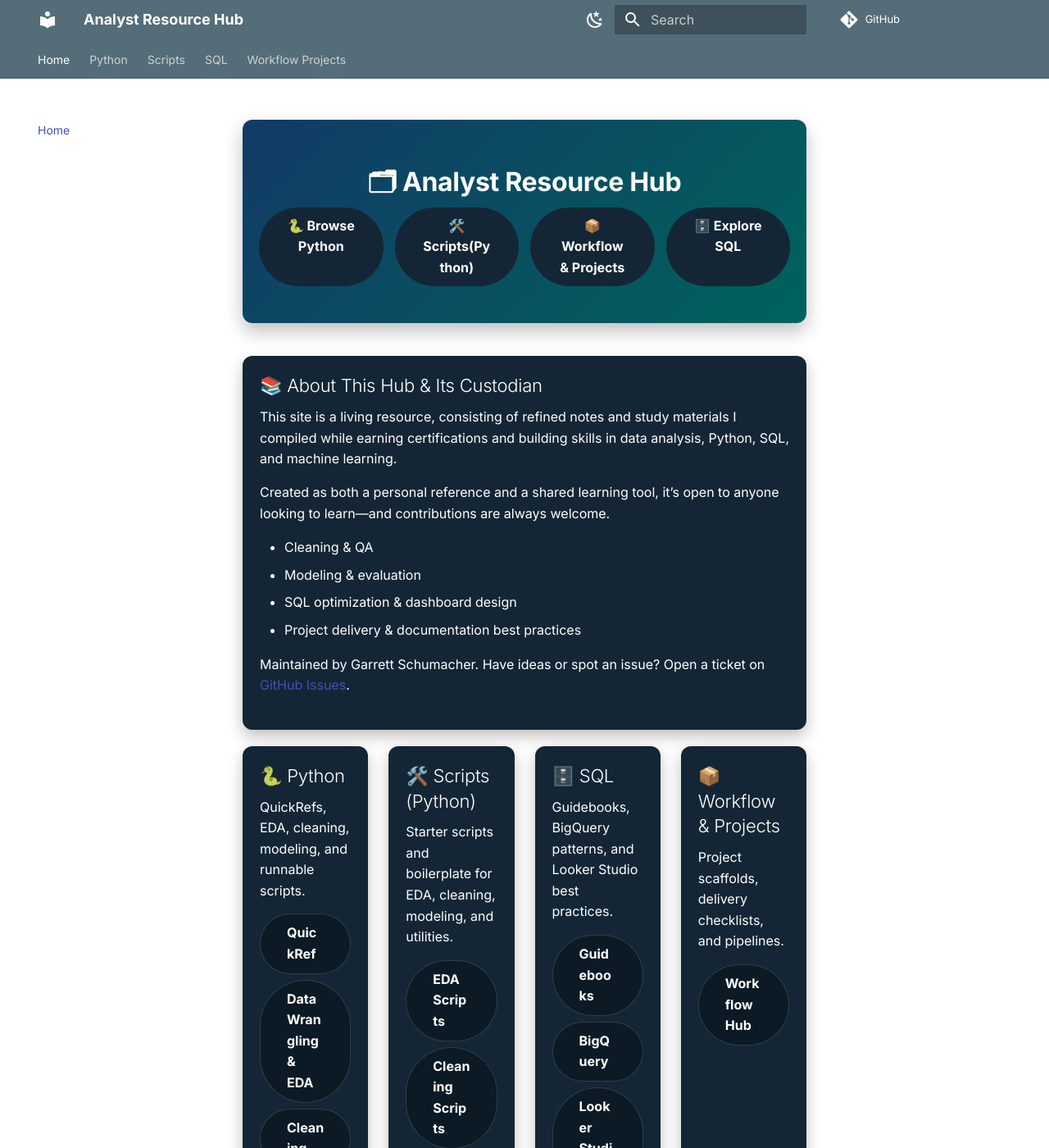
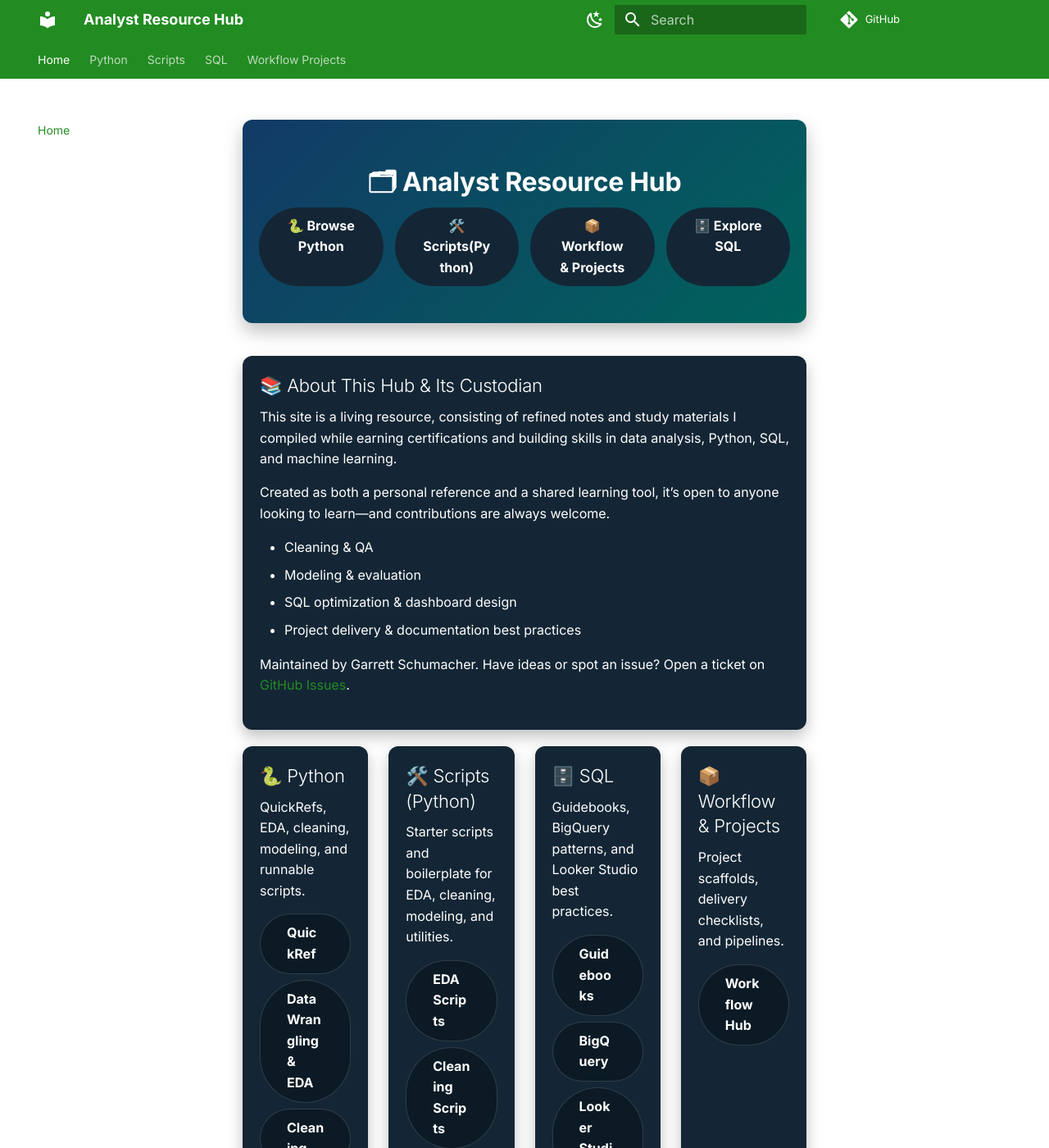
Before and after one commit to G-Schumacher44/analyst_resource_hub, an MkDocs documentation site: the page built from docs/index.md, in a window 1280 px wide and 1400 px high. Shown: the whole window at 82% size. Built offline with MkDocs 1.6.1 and Material for MkDocs 9.7.7, drawn with Linux system fonts in a browser that asks for light colours; comment, search, counter and statistics services are not loaded.

Commit message:
color tweaks

```diff
--- a/docs/assets/stylesheets/extra.css
+++ b/docs/assets/stylesheets/extra.css
@@ -17,3 +17,9 @@
 .hero .md-button {
   margin: 0.5rem;
 }
+:root {
+  --md-primary-fg-color: #228B22; /* Forest Green */
+  --md-primary-fg-color--light: #2E8B57; /* SeaGreen */
+  --md-primary-fg-color--dark: #006400; /* DarkGreen */
+  --md-accent-fg-color: #006400; /* DarkGreen accent */
+}
--- a/mkdocs.yml
+++ b/mkdocs.yml
@@ -26,14 +26,14 @@
     code: Fira Code
   palette:
     - scheme: default
-      primary: blue grey
-      accent: blue grey
+      primary: custom
+      accent: custom
       toggle:
         icon: material/weather-night
         name: Switch to dark mode
     - scheme: slate
-      primary: blue grey
-      accent: blue grey
+      primary: custom
+      accent: custom
       toggle:
         icon: material/weather-sunny
         name: Switch to light mode
```
Also changed, not shown: 1 other file.
